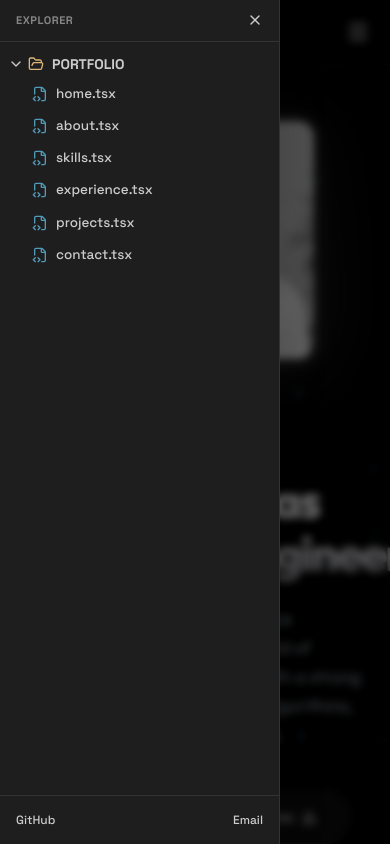
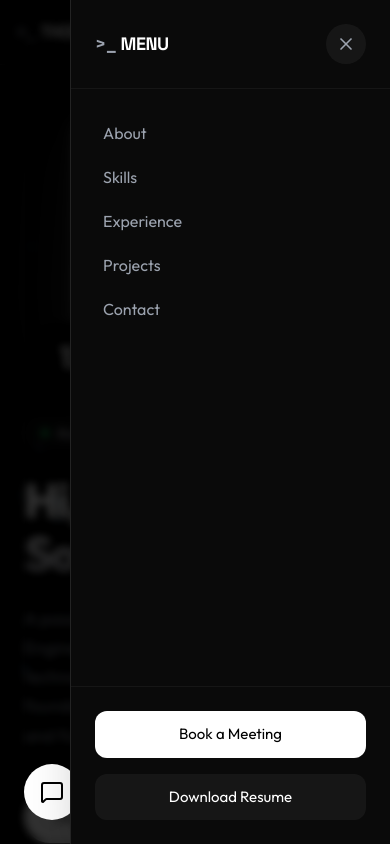
Before and after one commit to thomas2570/thomasramesh, a React (Vite) app: page / in a window 390 px wide. Both pictures are taken after a click on the button 358 px from the left and 32 px from the top of the page. Shown: the top 844 px of the page. Built offline with nearby package versions, Linux system fonts and the light colour scheme.

Commit message:
Refine sidebar typography and spacing

```diff
--- a/src/components/Navbar.jsx
+++ b/src/components/Navbar.jsx
@@ -29,7 +29,7 @@ const Navbar = () => {
         </button>
       </div>
 
-      <Sidebar isOpen={isSidebarOpen} onClose={() => setIsSidebarOpen(false)} />
+      <Sidebar isOpen={isSidebarOpen} onClose={() => setIsSidebarOpen(false)} onBookMeeting={() => setIsMeetingModalOpen(true)} />
 
       {/* Desktop Full-Width Fixed Navbar */}
       <nav className="hidden md:flex fixed top-0 w-full z-50 bg-[#050505]/90 backdrop-blur-lg border-b border-white/10 px-8 lg:px-16 py-4 justify-between items-center">
--- a/src/components/Sidebar.jsx
+++ b/src/components/Sidebar.jsx
@@ -1,17 +1,14 @@
 import React from 'react';
 import { motion, AnimatePresence } from 'framer-motion';
-import { X, ChevronRight, ChevronDown, FileCode2, FolderOpen } from 'lucide-react';
+import { X, ArrowUpRight } from 'lucide-react';
 
-const Sidebar = ({ isOpen, onClose }) => {
-  const [isPortfolioOpen, setIsPortfolioOpen] = React.useState(true);
-
-  const files = [
-    { name: 'home.tsx', id: 'hero' },
-    { name: 'about.tsx', id: 'about' },
-    { name: 'skills.tsx', id: 'skills' },
-    { name: 'experience.tsx', id: 'experience' },
-    { name: 'projects.tsx', id: 'projects' },
-    { name: 'contact.tsx', id: 'contact' },
+const Sidebar = ({ isOpen, onClose, onBookMeeting }) => {
+  const links = [
+    { name: 'About', href: '#about' },
+    { name: 'Skills', href: '#skills' },
+    { name: 'Experience', href: '#experience' },
+    { name: 'Projects', href: '#projects' },
+    { name: 'Contact', href: '#contact' },
   ];
 
   return (
@@ -23,59 +20,62 @@ const Sidebar = ({ isOpen, onClose }) => {
             animate={{ opacity: 1 }}
             exit={{ opacity: 0 }}
             onClick={onClose}
-            className="fixed inset-0 bg-black/60 backdrop-blur-sm z-40 md:hidden"
+            className="fixed inset-0 bg-black/80 backdrop-blur-sm z-40 md:hidden"
           />
           <motion.div
-            initial={{ x: '-100%' }}
+            initial={{ x: '100%' }}
             animate={{ x: 0 }}
-            exit={{ x: '-100%' }}
-            transition={{ type: 'spring', bounce: 0, duration: 0.4 }}
-            className="fixed top-0 left-0 bottom-0 w-[280px] bg-[#1e1e1e] border-r border-[#333] z-50 flex flex-col font-mono text-[#cccccc] md:hidden shadow-2xl"
+            exit={{ x: '100%' }}
+            transition={{ type: 'spring', damping: 25, stiffness: 200 }}
+            className="fixed top-0 right-0 bottom-0 w-full max-w-[320px] bg-[#0a0a0a] border-l border-white/10 z-50 flex flex-col md:hidden shadow-2xl"
           >
-            <div className="flex items-center justify-between px-4 py-3 border-b border-[#333]">
-              <span className="text-[11px] tracking-wider font-semibold text-[#858585] uppercase">Explorer</span>
-              <button onClick={onClose} className="hover:text-white transition-colors">
-                <X className="w-4 h-4" />
+            <div className="flex items-center justify-between px-6 py-6 border-b border-white/5">
+              <span className="font-mono font-bold text-white tracking-tight text-lg">
+                <span className="text-gray-400">&gt;_</span> MENU
+              </span>
+              <button
+                onClick={onClose}
+                className="w-10 h-10 flex items-center justify-center rounded-full bg-white/5 text-gray-400 hover:text-white hover:bg-white/10 transition-all"
+              >
+                <X className="w-5 h-5" />
               </button>
             </div>
 
-            <div className="py-2 flex-grow overflow-y-auto">
-              <button
-                onClick={() => setIsPortfolioOpen(!isPortfolioOpen)}
-                className="flex items-center gap-1 w-full px-2 py-1 hover:bg-[#2a2d2e] transition-colors text-sm font-semibold"
-              >
-                {isPortfolioOpen ? <ChevronDown className="w-4 h-4" /> : <ChevronRight className="w-4 h-4" />}
-                <FolderOpen className="w-4 h-4 text-[#dcb67a] mr-1" />
-                PORTFOLIO
-              </button>
-
-              <AnimatePresence>
-                {isPortfolioOpen && (
-                  <motion.div
-                    initial={{ height: 0, opacity: 0 }}
-                    animate={{ height: 'auto', opacity: 1 }}
-                    exit={{ height: 0, opacity: 0 }}
-                    className="overflow-hidden"
-                  >
-                    {files.map((file) => (
-                      <a
-                        key={file.name}
-                        href={`#${file.id}`}
-                        onClick={onClose}
-                        className="flex items-center gap-2 w-full pl-8 pr-4 py-1.5 hover:bg-[#2a2d2e] transition-colors text-[13.5px] cursor-pointer"
-                      >
-                        <FileCode2 className="w-4 h-4 text-[#519aba]" />
-                        {file.name}
-                      </a>
-                    ))}
-                  </motion.div>
-                )}
-              </AnimatePresence>
+            <div className="flex flex-col px-8 py-8 gap-5 flex-grow overflow-y-auto">
+              {links.map((link, i) => (
+                <motion.a
+                  key={link.name}
+                  href={link.href}
+                  onClick={onClose}
+                  initial={{ opacity: 0, x: 20 }}
+                  animate={{ opacity: 1, x: 0 }}
+                  transition={{ delay: i * 0.05 + 0.1 }}
+                  className="text-[16px] font-medium text-gray-400 hover:text-white transition-colors flex items-center justify-between group"
+                >
+                  {link.name}
+                  <ArrowUpRight className="w-4 h-4 opacity-0 -translate-x-4 group-hover:opacity-100 group-hover:translate-x-0 transition-all" />
+                </motion.a>
+              ))}
             </div>
 
-            <div className="p-4 border-t border-[#333] flex justify-between">
-              <a href="https://github.com/thomas2570/thomasramesh" target="_blank" rel="noreferrer" className="text-xs hover:text-white transition-colors">GitHub</a>
-              <a href="mailto:thomasramesh449@gmail.com" className="text-xs hover:text-white transition-colors">Email</a>
+            <div className="p-6 border-t border-white/5 space-y-4">
+              <button
+                onClick={() => {
+                  onClose();
+                  if (onBookMeeting) onBookMeeting();
+                }}
+                className="w-full bg-white text-black font-medium text-[15px] py-3 rounded-xl flex items-center justify-center gap-2 hover:bg-gray-200 transition-colors"
+              >
+                Book a Meeting
+              </button>
+              <a
+                href="/resume.pdf"
+                target="_blank"
+                rel="noreferrer"
+                className="w-full bg-white/5 text-white font-medium text-[15px] py-3 rounded-xl flex items-center justify-center gap-2 hover:bg-white/10 transition-colors"
+              >
+                Download Resume
+              </a>
             </div>
           </motion.div>
         </>
```
